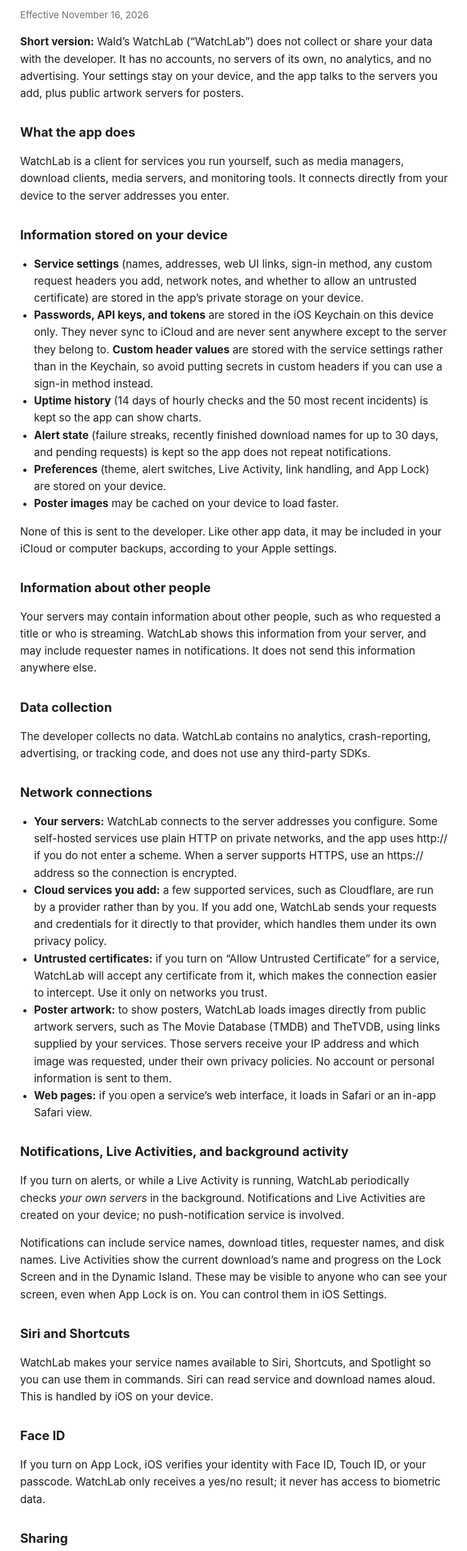
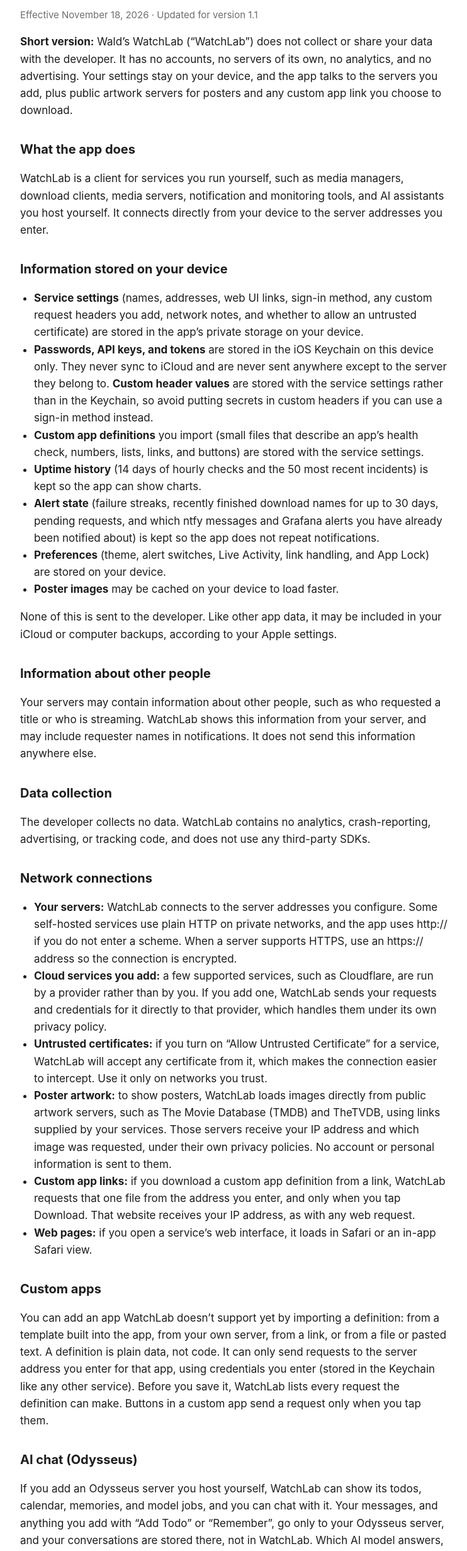
Before and after one commit to 16Awaldner/potential-garbanzo, a plain HTML site: page privacy-policy-walds-watchlab.html in a window 1280 px wide. Shown: the part 89-2551 px from the top of the page at 63% size, without its empty margins (268-1010 px from the left). Drawn offline with Linux system fonts and the light colour scheme.

Commit message:
Update Wald's WatchLab privacy policy for 1.1
Covers custom apps (definitions are data, requests only to the user's
server, link downloads), chat with the user's own Odysseus server, and
ntfy and Grafana notifications.

Co-Authored-By: Claude Opus 5.5 <noreply@anthropic.com>

```diff
--- a/privacy-policy-walds-watchlab.html
+++ b/privacy-policy-walds-watchlab.html
@@ -24,19 +24,20 @@
 <body>
 <main>
   <h1>Wald’s WatchLab Privacy Policy</h1>
-  <p class="muted">Effective November 16, 2026</p>
+  <p class="muted">Effective November 18, 2026 · Updated for version 1.1</p>
 
-  <p><strong>Short version:</strong> Wald’s WatchLab (“WatchLab”) does not collect or share your data with the developer. It has no accounts, no servers of its own, no analytics, and no advertising. Your settings stay on your device, and the app talks to the servers you add, plus public artwork servers for posters.</p>
+  <p><strong>Short version:</strong> Wald’s WatchLab (“WatchLab”) does not collect or share your data with the developer. It has no accounts, no servers of its own, no analytics, and no advertising. Your settings stay on your device, and the app talks to the servers you add, plus public artwork servers for posters and any custom app link you choose to download.</p>
 
   <h2>What the app does</h2>
-  <p>WatchLab is a client for services you run yourself, such as media managers, download clients, media servers, and monitoring tools. It connects directly from your device to the server addresses you enter.</p>
+  <p>WatchLab is a client for services you run yourself, such as media managers, download clients, media servers, notification and monitoring tools, and AI assistants you host yourself. It connects directly from your device to the server addresses you enter.</p>
 
   <h2>Information stored on your device</h2>
   <ul>
     <li><strong>Service settings</strong> (names, addresses, web UI links, sign-in method, any custom request headers you add, network notes, and whether to allow an untrusted certificate) are stored in the app’s private storage on your device.</li>
     <li><strong>Passwords, API keys, and tokens</strong> are stored in the iOS Keychain on this device only. They never sync to iCloud and are never sent anywhere except to the server they belong to. <strong>Custom header values</strong> are stored with the service settings rather than in the Keychain, so avoid putting secrets in custom headers if you can use a sign-in method instead.</li>
+    <li><strong>Custom app definitions</strong> you import (small files that describe an app’s health check, numbers, lists, links, and buttons) are stored with the service settings.</li>
     <li><strong>Uptime history</strong> (14 days of hourly checks and the 50 most recent incidents) is kept so the app can show charts.</li>
-    <li><strong>Alert state</strong> (failure streaks, recently finished download names for up to 30 days, and pending requests) is kept so the app does not repeat notifications.</li>
+    <li><strong>Alert state</strong> (failure streaks, recently finished download names for up to 30 days, pending requests, and which ntfy messages and Grafana alerts you have already been notified about) is kept so the app does not repeat notifications.</li>
     <li><strong>Preferences</strong> (theme, alert switches, Live Activity, link handling, and App Lock) are stored on your device.</li>
     <li><strong>Poster images</strong> may be cached on your device to load faster.</li>
   </ul>
@@ -54,12 +55,20 @@
     <li><strong>Cloud services you add:</strong> a few supported services, such as Cloudflare, are run by a provider rather than by you. If you add one, WatchLab sends your requests and credentials for it directly to that provider, which handles them under its own privacy policy.</li>
     <li><strong>Untrusted certificates:</strong> if you turn on “Allow Untrusted Certificate” for a service, WatchLab will accept any certificate from it, which makes the connection easier to intercept. Use it only on networks you trust.</li>
     <li><strong>Poster artwork:</strong> to show posters, WatchLab loads images directly from public artwork servers, such as The Movie Database (TMDB) and TheTVDB, using links supplied by your services. Those servers receive your IP address and which image was requested, under their own privacy policies. No account or personal information is sent to them.</li>
+    <li><strong>Custom app links:</strong> if you download a custom app definition from a link, WatchLab requests that one file from the address you enter, and only when you tap Download. That website receives your IP address, as with any web request.</li>
     <li><strong>Web pages:</strong> if you open a service’s web interface, it loads in Safari or an in-app Safari view.</li>
   </ul>
 
+  <h2>Custom apps</h2>
+  <p>You can add an app WatchLab doesn’t support yet by importing a definition: from a template built into the app, from your own server, from a link, or from a file or pasted text. A definition is plain data, not code. It can only send requests to the server address you enter for that app, using credentials you enter (stored in the Keychain like any other service). Before you save it, WatchLab lists every request the definition can make. Buttons in a custom app send a request only when you tap them.</p>
+
+  <h2>AI chat (Odysseus)</h2>
+  <p>If you add an Odysseus server you host yourself, WatchLab can show its todos, calendar, memories, and model jobs, and you can chat with it. Your messages, and anything you add with “Add Todo” or “Remember”, go only to your Odysseus server, and your conversations are stored there, not in WatchLab. Which AI model answers, and where that model runs, depends on how you set up Odysseus; if you set Odysseus up to use an outside AI provider or web search, that provider handles your messages under its own privacy policy. WatchLab has no AI service of its own, and the developer never sees your conversations. What WatchLab can see and do is limited by the scopes of the API token you create in Odysseus.</p>
+
   <h2>Notifications, Live Activities, and background activity</h2>
   <p>If you turn on alerts, or while a Live Activity is running, WatchLab periodically checks <em>your own servers</em> in the background. Notifications and Live Activities are created on your device; no push-notification service is involved.</p>
-  <p>Notifications can include service names, download titles, requester names, and disk names. Live Activities show the current download’s name and progress on the Lock Screen and in the Dynamic Island. These may be visible to anyone who can see your screen, even when App Lock is on. You can control them in iOS Settings.</p>
+  <p>If you add ntfy or Grafana and turn on “Messages from ntfy &amp; Grafana”, WatchLab also checks your ntfy topics and Grafana alerts the same way and shows new ones as notifications. These are fetched from your own servers, not pushed to you.</p>
+  <p>Notifications can include service names, download titles, requester names, disk names, and the text of ntfy messages and Grafana alerts. Live Activities show the current download’s name and progress on the Lock Screen and in the Dynamic Island. These may be visible to anyone who can see your screen, even when App Lock is on. You can control them in iOS Settings.</p>
 
   <h2>Siri and Shortcuts</h2>
   <p>WatchLab makes your service names available to Siri, Shortcuts, and Spotlight so you can use them in commands. Siri can read service and download names aloud. This is handled by iOS on your device.</p>
@@ -83,6 +92,7 @@
 
   <h2>Changes</h2>
   <p>If this policy changes, the updated version will be posted at this address with a new effective date.</p>
+  <p>November 18, 2026 (version 1.1): added custom apps, AI chat with your own Odysseus server, and notifications from ntfy and Grafana.</p>
 
   <hr>
   <p class="muted">Questions: <a href="mailto:waldnerclaw@gmail.com">waldnerclaw@gmail.com</a></p>
```
